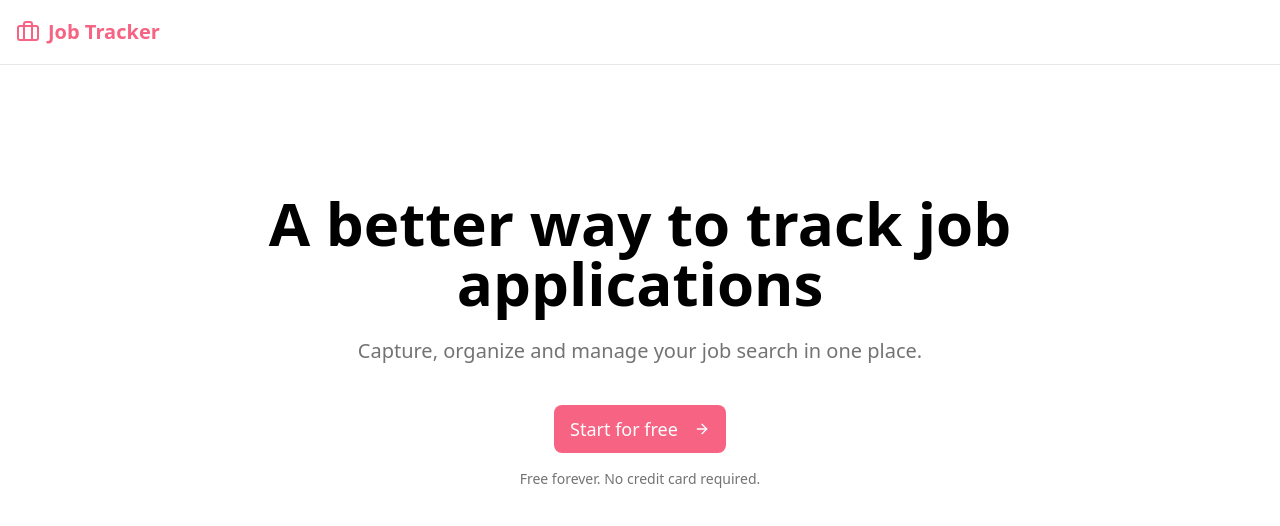
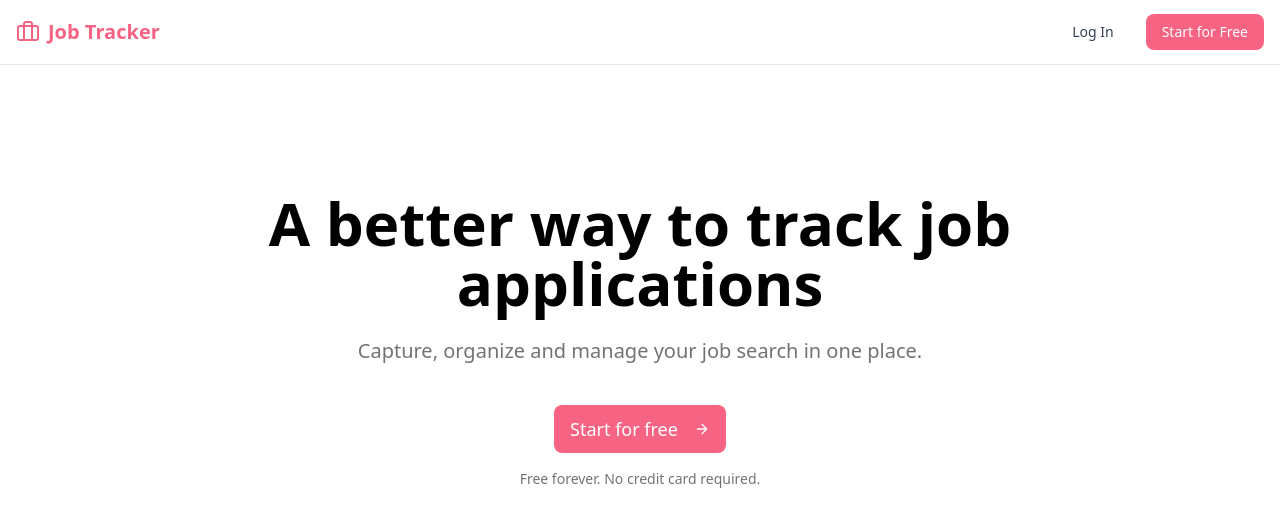
Before and after one commit to Akshay2996/job-application-tracker, a Next.js app: page / in a window 1280 px wide. Shown: the top 526 px of the page. Built offline with nearby package versions, Linux system fonts and the light colour scheme.

Commit message:
Added log in and sign up button on navbar

```diff
--- a/components/navbar.tsx
+++ b/components/navbar.tsx
@@ -1,11 +1,12 @@
 import { Briefcase } from "lucide-react";
 import Link from "next/link";
 import React from "react";
+import { Button } from "./ui/button";
 
 export default function Navbar() {
   return (
     <nav className="border-b border-gray-200 bg-white">
-      <div className="container mx-auto flex h-16 items-center px-4">
+      <div className="container mx-auto flex h-16 items-center px-4 justify-between ">
         <Link
           href="/"
           className="flex items-center gap-2 text-xl font-semibold text-primary"
@@ -13,6 +14,21 @@
           <Briefcase />
           Job Tracker
         </Link>
+        <div className="flex items-center gap-4">
+          <Link href="/sign-in">
+            <Button
+              variant="ghost"
+              className="text-gray-700 hover:text-black cursor-pointer"
+            >
+              Log In
+            </Button>
+          </Link>
+          <Link href="/sign-up">
+            <Button className="bg-primary hover:bg-primary/90 cursor-pointer">
+              Start for Free
+            </Button>
+          </Link>
+        </div>
       </div>
     </nav>
   );
```
